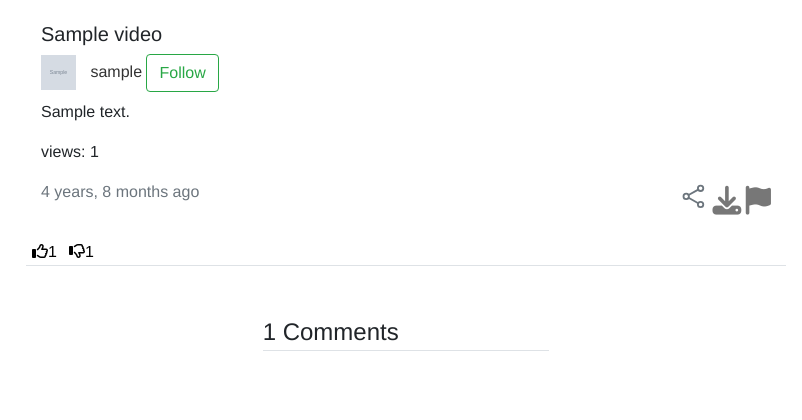
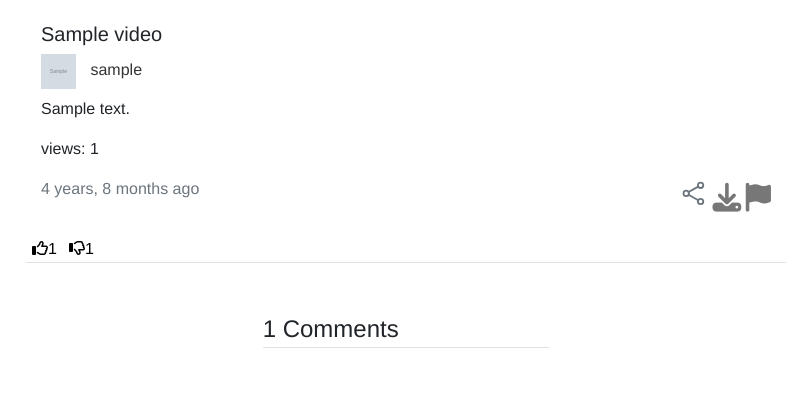
Before and after one commit to 404talentnotfound/Glomble, a Django app: page /videos/1 in a window 1280 px wide. Shown: the part 440-860 px from the top of the page, without its empty margins (44-846 px from the left). Run offline with Django 4.2, Linux system fonts and the light colour scheme; tables that the repository leaves empty hold one stand-in row (values such as "Sample post"); grey boxes marked "Sample" are stand-in pictures; parts of the project's set-up code (start-up, migrations or seed data) failed here and were passed over; some libraries are stand-ins or nearby versions.

Commit message:
bugfix thing

```diff
--- a/videos/templates/videos/detail_video.html
+++ b/videos/templates/videos/detail_video.html
@@ -98,13 +98,14 @@
 				  </div>
 				<h5 class="mt-4">{{ post.title }}</h5>
 				<h6><a class="link-text" href="{% url 'detail-profile' post.uploader.id %}"><img class="shot" style="margin-right: 10px;" width="35" height="35" src="{{ request.scheme }}://{{ request.META.HTTP_HOST }}/{{ post.uploader.profile_picture }}">
-					{{ post.uploader.username }} <button class="follow-button {% if is_following %}following btn btn-outline-danger {% else %}btn btn-outline-success {% endif %}" data-url-add="{% url 'add-follower' post.uploader.id %}" data-url-remove="{% url 'remove-follower' post.uploader.id %}">
+					{{ post.uploader.username }} {% if post.uploader.username == user %}<button class="follow-button {% if is_following %}following btn btn-outline-danger {% else %}btn btn-outline-success {% endif %}" data-url-add="{% url 'add-follower' post.uploader.id %}" data-url-remove="{% url 'remove-follower' post.uploader.id %}">
 						{% if is_following %}
 						<span>Following</span>
 						{% else %}
 						<span>Follow</span>
 						{% endif %}
 					</button>
+					{% endif %}
 				</a></h6>
 				{% if has %}
 				{% if desclen <= 50 %}
```
